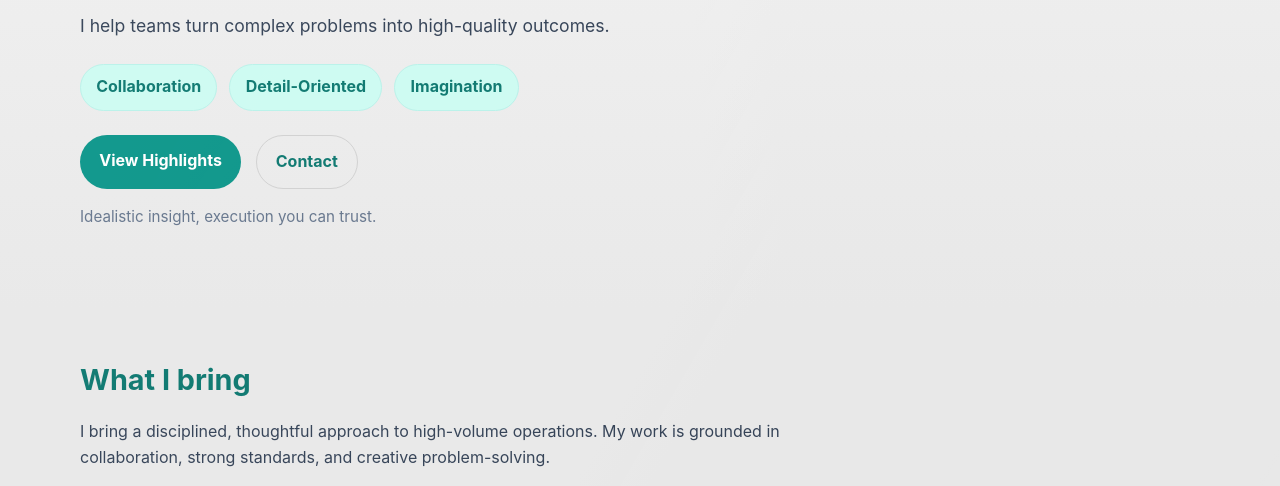
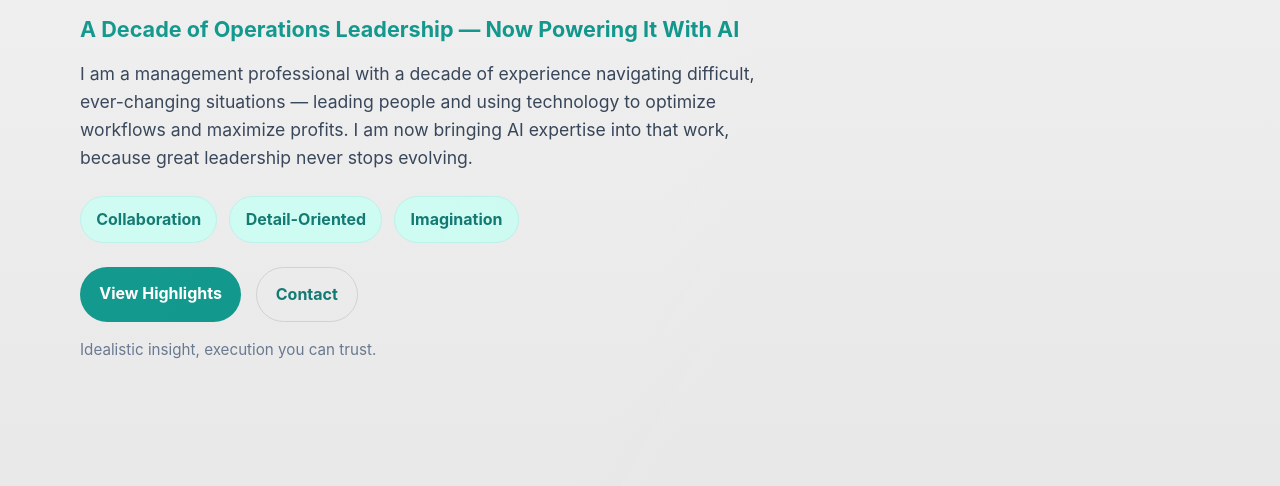
Before and after one commit to phil-myers/professional-website, a plain HTML site: page Personal-webpage.html in a window 1280 px wide. Shown: the part 226-712 px from the top of the page. Drawn offline with Linux system fonts and the light colour scheme.

Commit message:
Headline Improvements

```diff
--- a/Personal-webpage.html
+++ b/Personal-webpage.html
@@ -182,6 +182,13 @@
       line-height: 1.1;
       margin: 0 0 1rem;
       color: var(--teal-900);
+    }
+
+    .hero .tagline {
+      font-size: clamp(1.1rem, 2vw, 1.35rem);
+      font-weight: 700;
+      color: var(--teal-700);
+      margin: 0 0 0.85rem;
     }
 
     .hero .lead {
@@ -384,7 +391,8 @@
     <section class="hero" id="top">
       <div class="container">
         <h1>Philip Myers</h1>
-        <p class="lead">I help teams turn complex problems into high-quality outcomes.</p>
+        <p class="tagline">A Decade of Operations Leadership &mdash; Now Powering It With AI</p>
+        <p class="lead">I am a management professional with a decade of experience navigating difficult, ever-changing situations &mdash; leading people and using technology to optimize workflows and maximize profits. I am now bringing AI expertise into that work, because great leadership never stops evolving.</p>
 
         <div class="pill-group" aria-label="Core strengths">
           <span class="pill">Collaboration</span>
```
